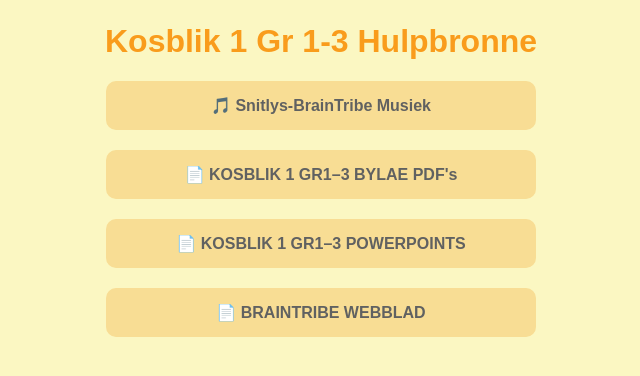
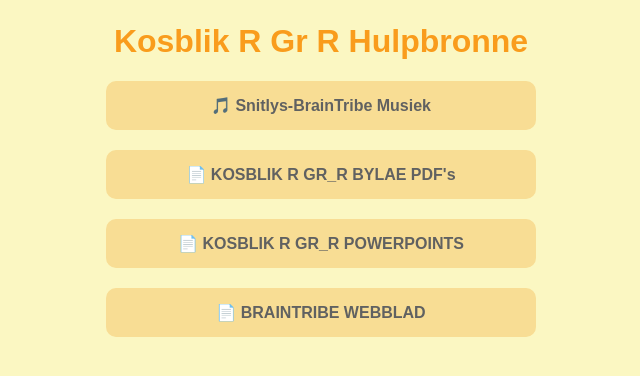
Before and after one commit to CorneliusBT/kosblikR-grR, a plain HTML site: page index.html in a window 1280 px wide. Shown: the part 190-566 px from the top of the page, without its empty margins (319-959 px from the left). Drawn offline with Linux system fonts and the light colour scheme.

Commit message:
Update index.html

```diff
--- a/index.html
+++ b/index.html
@@ -3,7 +3,7 @@
 <html lang="en">
 <head>
   <meta charset="UTF-8">
-  <title>Kosblik 1 Hulpbronne</title>
+  <title>Kosblik R Hulpbronne</title>
   <meta name="viewport" content="width=device-width, initial-scale=1.0">
   <style>
     body {
@@ -38,10 +38,10 @@
 </head>
 <body>
   <img src="logo.png" alt="BrainTribe Logo" class="logo">
-  <h1>Kosblik 1 Gr 1-3 Hulpbronne</h1>
-  <a class="link" href="https://drive.google.com/drive/folders/1Ya5lnpDQTmBLE4P_Z5VSzQ0N8RLjWo_C?usp=sharing" target="_blank">🎵 Snitlys-BrainTribe Musiek</a>
-  <a class="link" href="https://drive.google.com/drive/folders/1KaYtiQeVbZBdHzwyKpzaxZ0XB8UldyIQ?usp=sharing" target="_blank">📄 KOSBLIK 1 GR1–3 BYLAE PDF's</a>
-  <a class="link" href="https://drive.google.com/drive/folders/11Oxxh1sqgfXT_34-Y0YOqEBhl_ClYw47?usp=sharing" target="_blank">📄 KOSBLIK 1 GR1–3 POWERPOINTS</a>
+  <h1>Kosblik R Gr R Hulpbronne</h1>
+  <a class="link" href="https://drive.google.com/drive/folders/1ghMTgOkVRQhrVCZ90toTTM5gpRRvGlu2?usp=sharing" target="_blank">🎵 Snitlys-BrainTribe Musiek</a>
+  <a class="link" href="https://drive.google.com/drive/folders/1gkY2t3PgBTJp1VdyqrmHHNL-WRv9AVWv?usp=sharing" target="_blank">📄 KOSBLIK R GR_R BYLAE PDF's</a>
+  <a class="link" href="https://drive.google.com/drive/folders/1PUZXglYIR1eWl6iI0MDDy6el6XFsAS7w?usp=sharing" target="_blank">📄 KOSBLIK R GR_R POWERPOINTS</a>
   <a class="link" href="https://braintribe.co.za/" target="_blank">📄 BRAINTRIBE WEBBLAD</a>
 </body>
 </html>
```
